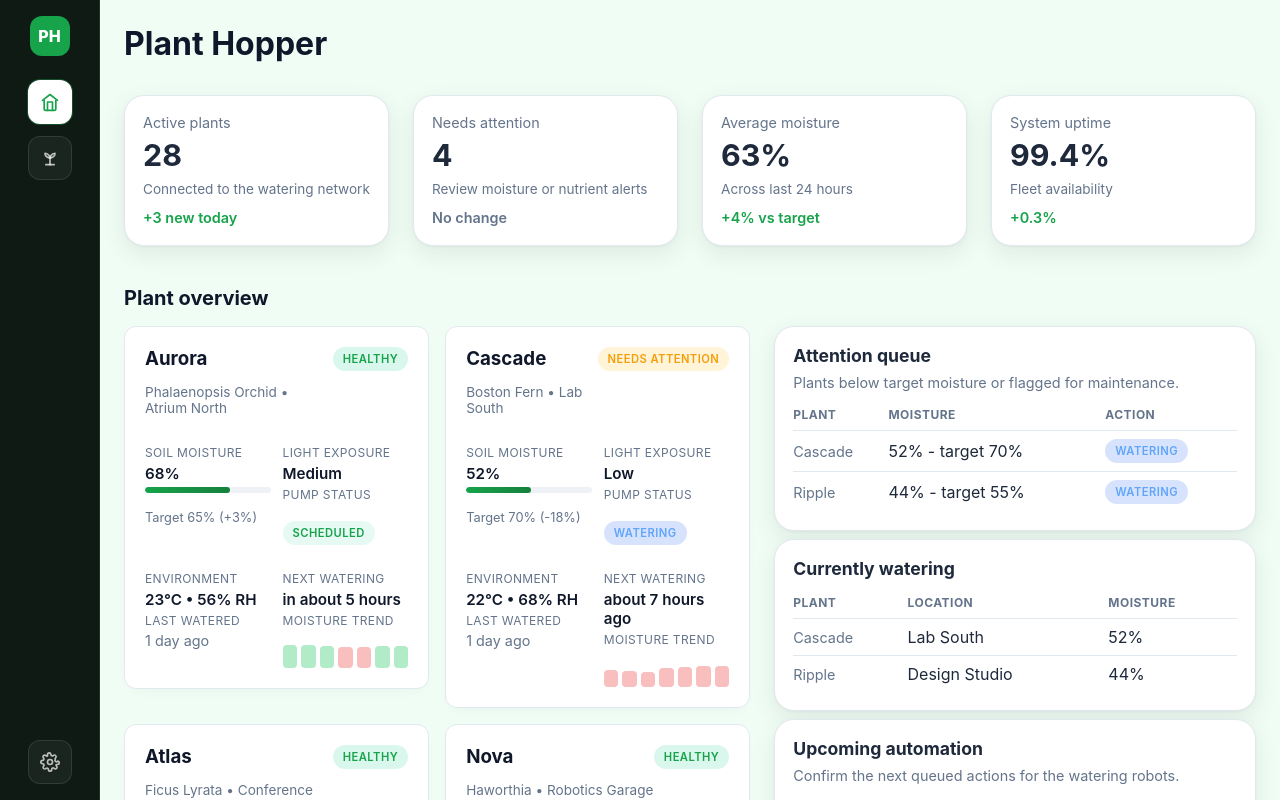
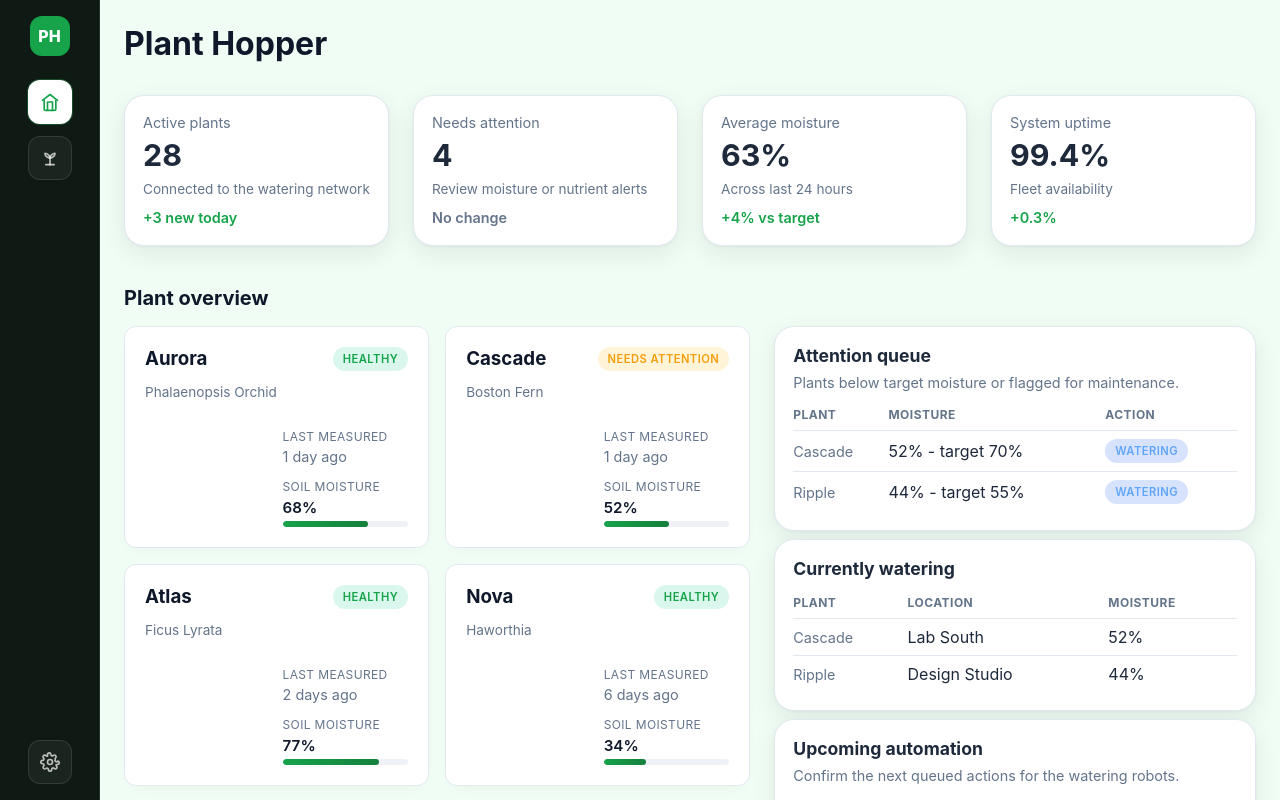
Before and after one commit to austinjiann/PlantHopper, a Next.js app in the folder frontend/: page / in a window 1280 px wide. Shown: the top 800 px of the page. Built offline with nearby package versions, Linux system fonts and the light colour scheme.

Commit message:
Simplify PlantCard to show only image, last measured, and soil moisture

```diff
--- a/frontend/components/PlantCard.tsx
+++ b/frontend/components/PlantCard.tsx
@@ -13,18 +13,16 @@ function formatDistanceLabel(date: string) {
 }
 
 export function PlantCard({ plant }: PlantCardProps) {
-  const moistureDelta = plant.soilMoisture - plant.targetMoisture;
-  const nextWateringLabel = formatDistanceLabel(plant.nextWatering);
-  const lastWateredLabel = formatDistanceLabel(plant.lastWatered);
+  const lastMeasuredLabel = formatDistanceLabel(plant.lastWatered);
 
   return (
     <Link href={`/plants/${plant.id}`} className="plant-card-link">
-      <article className="plant-card">
+      <article className="plant-card plant-card--compact">
         <header className="plant-card-header">
           <div>
             <h3 style={{ margin: 0 }}>{plant.name}</h3>
             <p className="secondary-text" style={{ fontSize: "0.85rem" }}>
-              {plant.species} • {plant.location}
+              {plant.species}
             </p>
           </div>
           <StatusBadge variant={plant.health} />
@@ -32,47 +30,16 @@ export function PlantCard({ plant }: PlantCardProps) {
 
         <div className="plant-meta">
           <div className="meta-item">
-            <span className="meta-label">Soil moisture</span>
+            <div className="plant-image-thumb" aria-hidden />
+          </div>
+
+          <div className="meta-item">
+            <span className="meta-label">Last measured</span>
+            <span className="secondary-text">{lastMeasuredLabel}</span>
+            <span className="meta-label" style={{ marginTop: 10 }}>Soil moisture</span>
             <span className="meta-value">{plant.soilMoisture}%</span>
             <div className="progress">
               <span style={{ width: `${Math.min(plant.soilMoisture, 100)}%` }} />
-            </div>
-            <p className="secondary-text" style={{ fontSize: "0.8rem" }}>
-              Target {plant.targetMoisture}% ({moistureDelta >= 0 ? "+" : ""}
-              {moistureDelta}%)
-            </p>
-          </div>
-
-          <div className="meta-item">
-            <span className="meta-label">Light exposure</span>
-            <span className="meta-value" style={{ textTransform: "capitalize" }}>
-              {plant.lightExposure}
-            </span>
-            <span className="meta-label">Pump status</span>
-            <p className="secondary-text" style={{ display: "flex", gap: 8, alignItems: "center" }}>
-              <StatusBadge variant={plant.pumpStatus} />
-            </p>
-          </div>
-
-          <div className="meta-item">
-            <span className="meta-label">Environment</span>
-            <span className="meta-value">{plant.temperature}°C • {plant.humidity}% RH</span>
-            <span className="meta-label">Last watered</span>
-            <span className="secondary-text">{lastWateredLabel}</span>
-          </div>
-
-          <div className="meta-item">
-            <span className="meta-label">Next watering</span>
-            <span className="meta-value">{nextWateringLabel}</span>
-            <span className="meta-label">Moisture trend</span>
-            <div className="sparkline">
-              {plant.moistureHistory.map((value, index) => (
-                <span
-                  key={`${plant.id}-spark-${index}`}
-                  className={value < plant.targetMoisture - 5 ? "sparkline-bar is-low" : "sparkline-bar"}
-                  style={{ height: `${Math.max(12, (value / 100) * 36)}px` }}
-                />
-              ))}
             </div>
           </div>
         </div>
```
